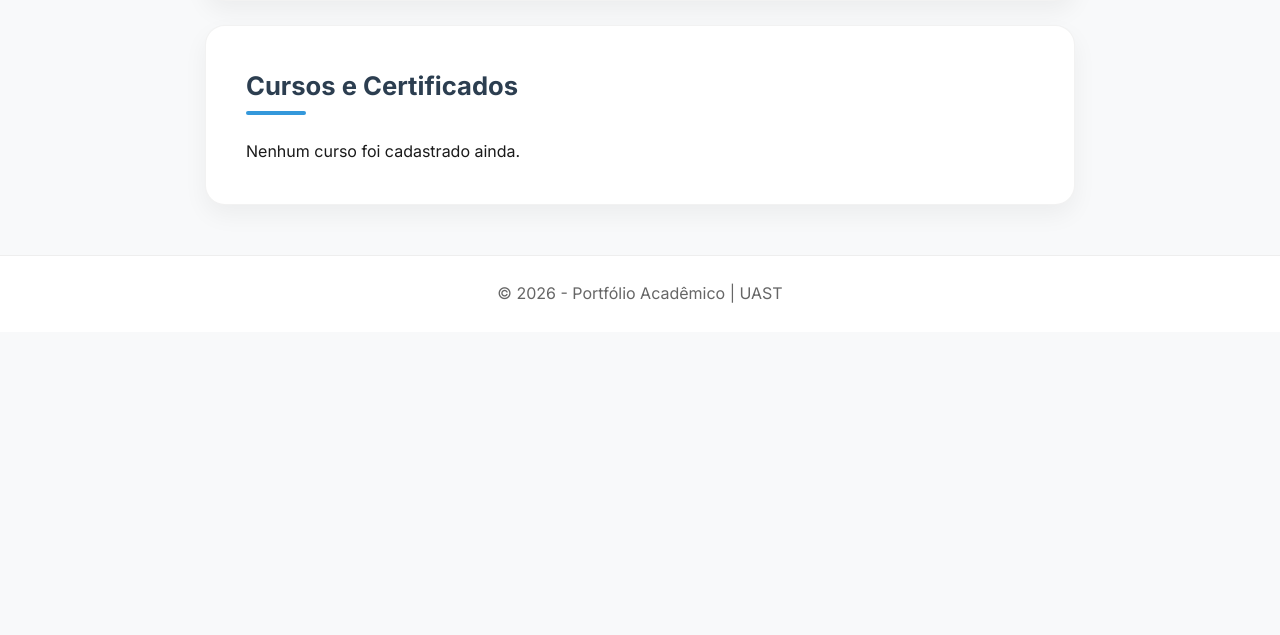
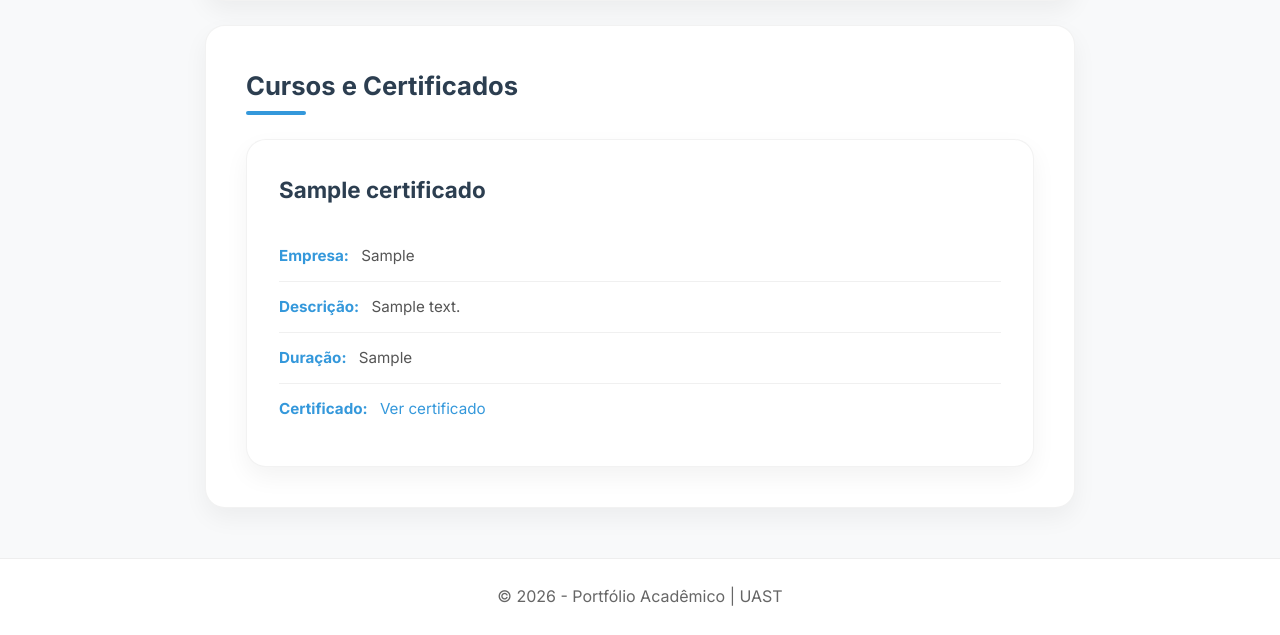
Before and after one commit to JNickolasz/Portifolio, a Django app: page / in a window 1280 px wide. Shown: the part 1224-1859 px from the top of the page. Before the commit the page ends 1527 px from the top, so only its background shows below. Run offline with Django 5.2, Linux system fonts and the light colour scheme; tables that the repository leaves empty hold one stand-in row (values such as "Sample post"); grey boxes marked "Sample" are stand-in pictures.

Commit message:
Fix: adjust certificates and courses display

```diff
--- a/Server/portifolio/templates/portifolio/home.html
+++ b/Server/portifolio/templates/portifolio/home.html
@@ -4,9 +4,54 @@
 
 {% block extra_css %}
 <style>
+  .certs-grid {
+    display: grid;
+    grid-template-columns: repeat(auto-fit, minmax(min(350px, 100%), 1fr));
+    gap: 2rem;
+  }
+  .cert-card {
+    background: white;
+    padding: 2rem;
+    border-radius: 20px;
+    box-shadow: 0 10px 25px rgba(0, 0, 0, 0.05);
+    border: 1px solid rgba(0, 0, 0, 0.05);
+    transition: all 0.3s ease;
+    display: flex;
+    flex-direction: column;
+    gap: 1rem;
+  }
+  .cert-card:hover {
+    transform: translateY(-10px);
+    box-shadow: 0 15px 35px rgba(52, 152, 219, 0.15);
+    border-color: rgba(52, 152, 219, 0.2);
+  }
+  .cert-card h4 {
+    color: var(--primary-color);
+    font-size: 1.4rem;
+    font-weight: 700;
+    margin-bottom: 0.5rem;
+  }
+  .cert-info {
+    list-style: none;
+    padding: 0;
+  }
+  .cert-info li {
+    padding: 0.8rem 0;
+    border-bottom: 1px solid #f0f0f0;
+    color: #555;
+    font-size: 0.95rem;
+  }
+  .cert-info li:last-child {
+    border-bottom: none;
+  }
+  .cert-info strong {
+    color: var(--accent-color);
+    margin-right: 0.5rem;
+  }
+</style>
+{% endblock %}
 
-</style>
-{% endblock %} {% block content %}
+{% block content %}
 <div class="secao card">
   <h3>Sobre Mim</h3>
   <p style="font-size: 1.1rem; color: #555; line-height: 1.8">
@@ -38,17 +83,23 @@
 
 <div class="secao card">
   <h3>Cursos e Certificados</h3>
-  {% for curso in cursos %}
-  <div class="info-item">
-    <span class="info-label">{{curso.nome_curso}}:</span>
-    <span class="info-value">{{curso.empresa}}</span>
-    <span class="info-value">{{curso.descricao}}</span>
-    <span class="info-value">{{curso.duracao}}</span>
-    <span class="info-value"><a href="{{curso.link_certificado}}" target="_blank">{{curso.link_certificado}}</a></span>
+  <div class="certs-grid">
+    {% for certificado in certificados %}
+      <div class="cert-card">
+        <h4>{{certificado.nome_curso}}</h4>
+        <ul class="cert-info">
+          <li><strong>Empresa:</strong> {{certificado.empresa}}</li>
+          {% if certificado.descricao %}<li><strong>Descrição:</strong> {{certificado.descricao}}</li>{% endif %}
+          <li><strong>Duração:</strong> {{certificado.duracao}}</li>
+          {% if certificado.link_certificado %}
+          <li><strong>Certificado:</strong> <a href="{{certificado.link_certificado}}" style="text-decoration: none; color: var(--accent-color);" target="_blank">Ver certificado</a></li>
+          {% endif %}
+        </ul>
+      </div>
+    {% empty %}
+      <p>Nenhum curso foi cadastrado ainda.</p>
+    {% endfor %}
   </div>
-  {% empty %}
-  <p>Nenhum curso foi cadastrado ainda.</p>
-  {% endfor %}
 </div>
 
 {% endblock %}
--- a/Server/portifolio/views.py
+++ b/Server/portifolio/views.py
@@ -2,13 +2,14 @@ from django.contrib import messages
 from django.core.mail import send_mail
 from portifolio.forms import ContatoForm
 from django.shortcuts import render, redirect
-from core.models import DadosPessoais, Projeto
+from core.models import DadosPessoais, Projeto, Certificado
 
 # Create your views here.
 
 def home(request):
     dados = DadosPessoais.objects.first()
-    return render(request, "portifolio/home.html", {'dados': dados})
+    certificados = Certificado.objects.all()
+    return render(request, "portifolio/home.html", {'dados': dados, 'certificados': certificados})
 
 
 def projetos(request):
```
